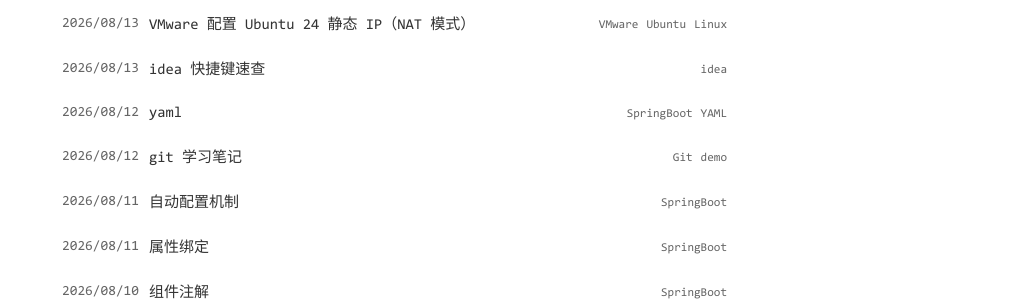
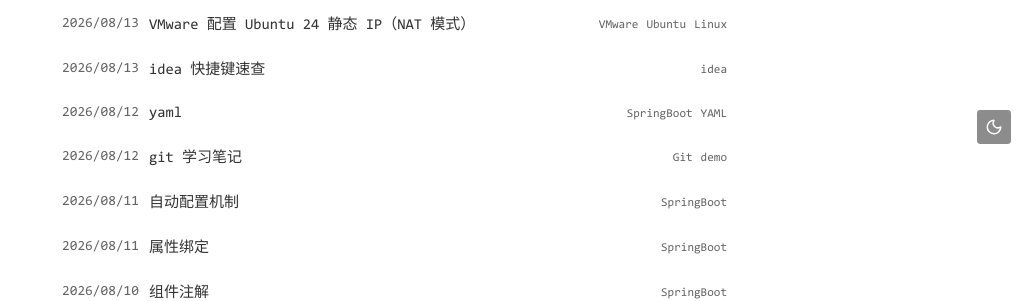
Before and after one commit to zhongruntao/zhongruntao.github.io, a Jekyll site: the page built from index.html, in a window 1280 px wide. Shown: the part 702-1003 px from the top of the page, without its empty margins (253-1280 px from the left). Built offline with Jekyll 4.4.1, drawn with Linux system fonts in a browser that asks for light colours.

Commit message:
feat(theme): 添加主题切换按钮并优化夜间模式功能
- 添加了专门的主题切换按钮，支持点击切换明亮或暗黑主题
- 重构了主题切换逻辑，提取为独立的 toggleTheme 函数
- 更新了 CSS 样式，为主题切换按钮添加定位和图标显示
- 调整了页面元素布局，为新按钮预留空间
- 优化了主题图标的显示逻辑，根据当前主题状态切换图标
- 更新文档说明，反映新的主题切换方式

```diff
--- a/_includes/footer.html
+++ b/_includes/footer.html
@@ -21,6 +21,22 @@
       <path d="M12 21v-1" />
     </svg>
   </button>
+  <button id="theme-toggle" type="button" aria-label="切换明亮或暗黑主题" title="切换主题">
+    <svg class="theme-icon-light" xmlns="http://www.w3.org/2000/svg" viewBox="0 0 24 24" fill="none" stroke="currentColor" stroke-width="2" stroke-linecap="round" stroke-linejoin="round" aria-hidden="true">
+      <path d="M20.985 12.486a9 9 0 1 1-9.473-9.472c.405-.022.617.46.402.803a6 6 0 0 0 8.268 8.268c.344-.215.825-.004.803.401" />
+    </svg>
+    <svg class="theme-icon-dark" xmlns="http://www.w3.org/2000/svg" viewBox="0 0 24 24" fill="none" stroke="currentColor" stroke-width="2" stroke-linecap="round" stroke-linejoin="round" aria-hidden="true">
+      <circle cx="12" cy="12" r="4" />
+      <path d="M12 2v2" />
+      <path d="M12 20v2" />
+      <path d="m4.93 4.93 1.41 1.41" />
+      <path d="m17.66 17.66 1.41 1.41" />
+      <path d="M2 12h2" />
+      <path d="M20 12h2" />
+      <path d="m6.34 17.66-1.41 1.41" />
+      <path d="m19.07 4.93-1.41 1.41" />
+    </svg>
+  </button>
   <div id="to-top" role="button" tabindex="0" aria-label="回到顶部" title="回到顶部">
     <span></span>
     <span></span>
--- a/static/css/common.css
+++ b/static/css/common.css
@@ -189,9 +189,21 @@ input:-webkit-autofill {
   width: 18px;
   height: 18px;
 }
+#theme-toggle {
+  position: absolute;
+  top: -42px;
+  right: 0;
+}
+#theme-toggle svg {
+  width: 18px;
+  height: 18px;
+}
+#theme-toggle .theme-icon-dark {
+  display: none;
+}
 #footer-actions #to-top {
   position: absolute;
-  top: -42px;
+  top: -84px;
   right: 0;
   transform: translateY(8px);
   opacity: 0;
--- a/static/css/theme-dark.css
+++ b/static/css/theme-dark.css
@@ -98,6 +98,12 @@ html.dark #footer-actions #to-top.show {
   opacity: 0.6;
   background-color: #4c4c4c;
 }
+html.dark #theme-toggle .theme-icon-light {
+  display: none;
+}
+html.dark #theme-toggle .theme-icon-dark {
+  display: block;
+}
 html.dark #to-top > span:last-child {
   background-color: #4c4c4c;
 }
--- a/static/js/blog.js
+++ b/static/js/blog.js
@@ -414,9 +414,15 @@ blog.addLoadEvent(function () {
 // 切换夜间模式
 blog.addLoadEvent(function () {
   var $logo = document.querySelector('.header .logo')
-  blog.addEvent($logo, 'click', function () {
+  var $themeToggle = document.getElementById('theme-toggle')
+  function toggleTheme() {
     blog.setDarkTheme(!blog.darkTheme)
     localStorage.darkTheme = blog.darkTheme
+  }
+  blog.addEvent($logo, 'click', toggleTheme)
+  blog.addEvent($themeToggle, 'click', function (event) {
+    toggleTheme()
+    event.stopPropagation()
   })
 })
 
```
Also changed, not shown: README.md.
